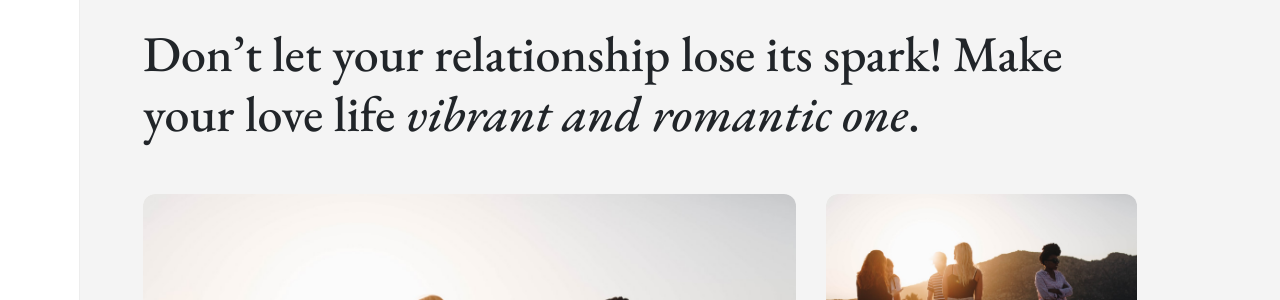
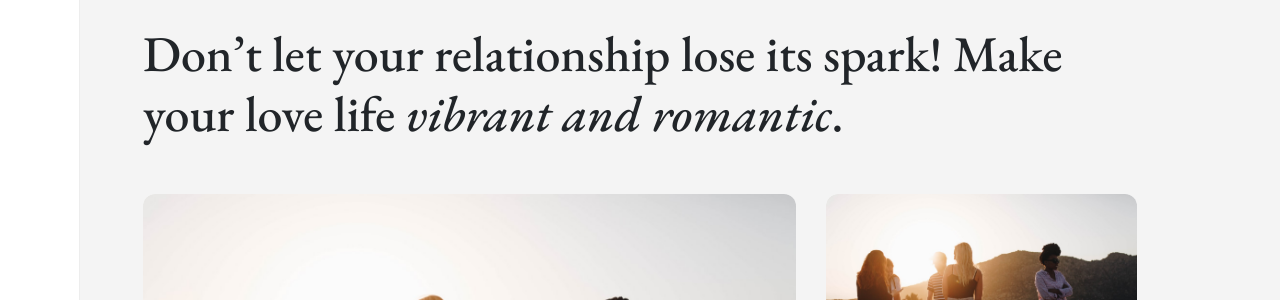
Before and after one commit to stackbit-projects/marvelous-dolphin-13283, a Jekyll site: the page built from index.html, in a window 1280 px wide and 900 px high. Shown: the part 122-422 px from the top of the window. Built offline with Jekyll 4.4.1, drawn with Linux system fonts in a browser that asks for light colours; nearby versions of some CDN libraries; the list of posts is cut into pages by our own code; comment, search, counter and statistics services are not loaded.

Commit message:
_config.yml: changed

```diff
--- a/_config.yml
+++ b/_config.yml
@@ -1,7 +1,7 @@
 name: Loveful
 title: Loveful
 description: >-
-  Don’t let your relationship lose its spark! Make your love life <i>vibrant and romantic one</i>.
+  Don’t let your relationship lose its spark! Make your love life <i>vibrant and romantic</i>.
 logo: assets/images/l_logo.png
 favicon: assets/images/fav.png
 baseurl: ''
```
